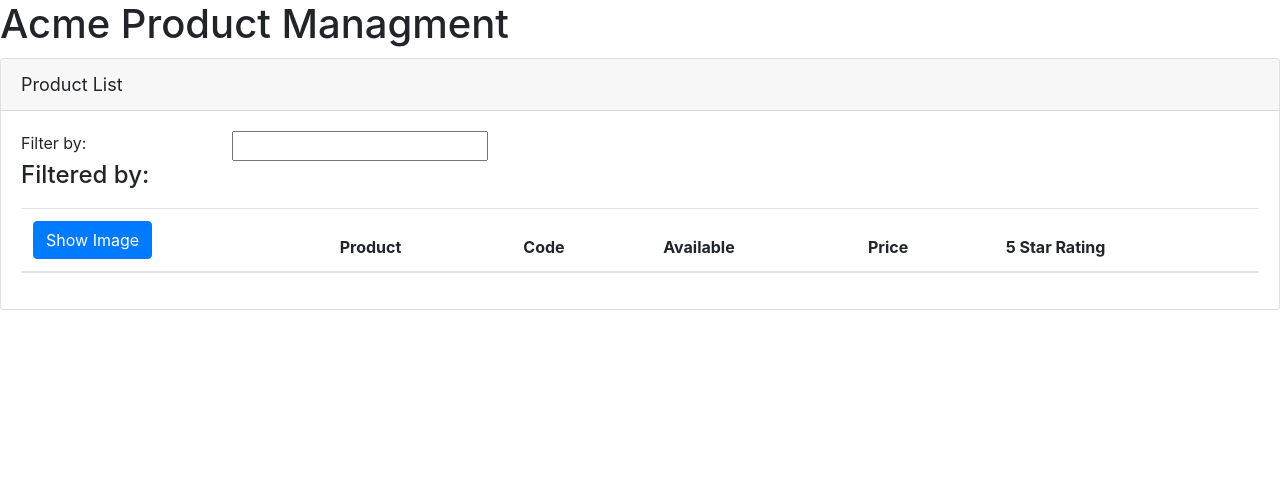
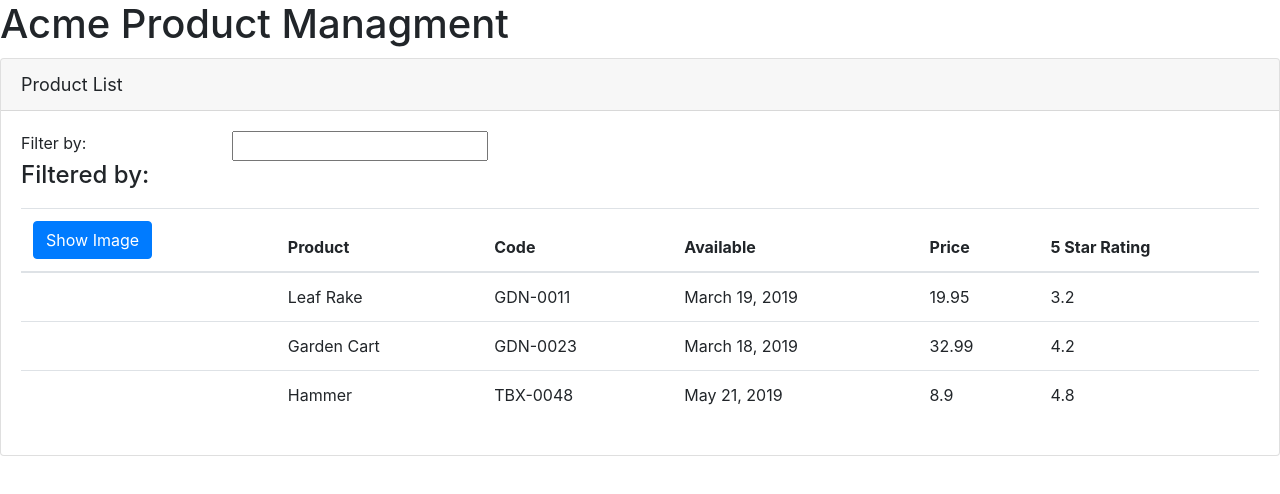
Before and after one commit to TomaszSzydlowski/Angular-GetStarted, an Angular app: page / in a window 1280 px wide. Shown: the top 494 px of the page. Built offline with nearby package versions, Linux system fonts and the light colour scheme.

Commit message:
directives

```diff
--- a/src/app/products/product-list.component.html
+++ b/src/app/products/product-list.component.html
@@ -1,6 +1,6 @@
 <div class="card">
   <div class="card-header">
-    Product List
+    {{pageTitle}}
   </div>
   <div class="card-body">
     <div class="row">
@@ -17,7 +17,8 @@
       </div>
     </div>
     <div class="table-responsive">
-      <table class="table">
+      <table class="table"
+      *ngIf='products && products.length'>
         <thead>
           <tr>
             <th>
@@ -33,7 +34,14 @@
           </tr>
         </thead>
         <tbody>
-
+            <tr *ngFor='let product of products'>
+              <td></td>
+              <td>{{product.productName}}</td>
+              <td>{{product.productCode}}</td>
+              <td>{{product.releaseDate}}</td>
+              <td>{{product.price}}</td>
+              <td>{{product.starRating}}</td>
+            </tr>
         </tbody>
       </table>
     </div>
--- a/src/app/products/product-list.component.ts
+++ b/src/app/products/product-list.component.ts
@@ -1,9 +1,41 @@
 import { Component } from '@angular/core';
 
 @Component({
-    selector:'pm-products',
-    templateUrl:'./product-list.component.html'
+  selector: 'pm-products',
+  templateUrl: './product-list.component.html',
 })
-export class ProductListComponent{
-
+export class ProductListComponent {
+  pageTitle: string = 'Product List';
+  products: any[] = [
+    {
+      productId: 1,
+      productName: 'Leaf Rake',
+      productCode: 'GDN-0011',
+      releaseDate: 'March 19, 2019',
+      description: 'Leaf rake with 48-inch wooden handle.',
+      price: 19.95,
+      starRating: 3.2,
+      imageUrl: 'assets/images/leaf_rake.png',
+    },
+    {
+      productId: 2,
+      productName: 'Garden Cart',
+      productCode: 'GDN-0023',
+      releaseDate: 'March 18, 2019',
+      description: '15 gallon capacity rolling garden cart',
+      price: 32.99,
+      starRating: 4.2,
+      imageUrl: 'assets/images/garden_cart.png',
+    },
+    {
+      productId: 5,
+      productName: 'Hammer',
+      productCode: 'TBX-0048',
+      releaseDate: 'May 21, 2019',
+      description: 'Curved claw steel hammer',
+      price: 8.9,
+      starRating: 4.8,
+      imageUrl: 'assets/images/hammer.png',
+    },
+  ];
 }
```
